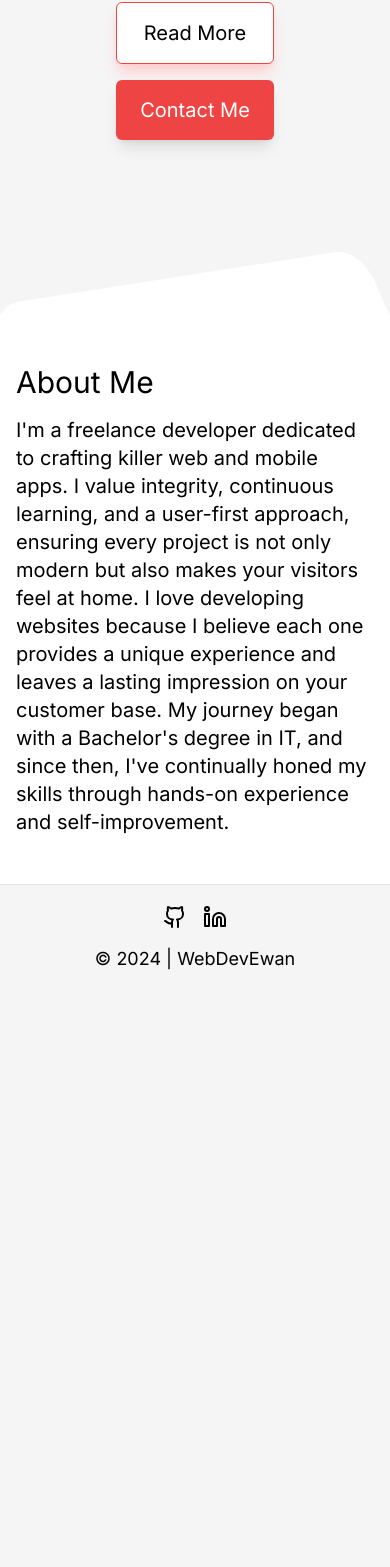
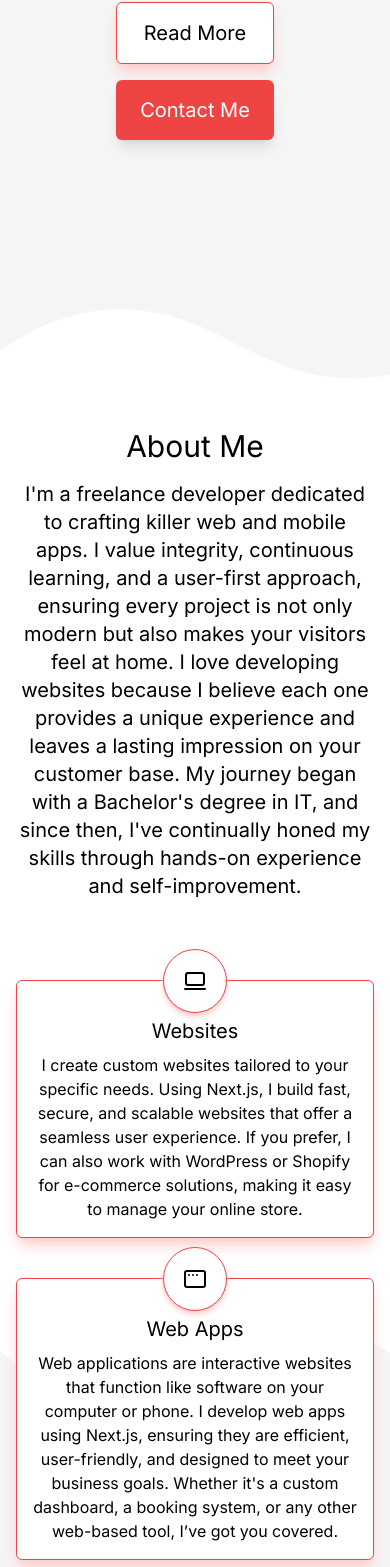
Before and after one commit to M1NDLE55/WebDevEwan, a Next.js app: page / in a window 390 px wide. Shown: the part 404-1971 px from the top of the page. Before the commit the page ends 1393 px from the top, so only its background shows below. Built offline with nearby package versions, Linux system fonts and the light colour scheme.

Commit message:
about & services

```diff
--- a/src/app/(default)/page.js
+++ b/src/app/(default)/page.js
@@ -8,7 +8,7 @@ export default function Home() {
     <main>
       <Hero />
       <About />
-      {/* <Services /> */}
+      <Services />
       {/* <Contact /> */}
     </main>
   );
--- a/src/app/components/home/About.jsx
+++ b/src/app/components/home/About.jsx
@@ -1,7 +1,7 @@
 export default function About() {
   return (
     <>
-      <svg
+      {/* <svg
         className="h-16 w-full"
         preserveAspectRatio="none"
         fill="none"
@@ -12,9 +12,26 @@ export default function About() {
           d="M-63.2985-69.37C-49.9434-63.68-38.324-54.582-29.6081-42.9899L0 0-720 0C-720 0-709.99-12.9202-690.075-16.4792L-105.5-75.5C-91.2745-77.1415-76.654-75.06-63.2985-69.37Z"
           fill="white"
         />
-      </svg>
-      <div id="about" className="center-div bg-white py-12">
-        <div className="w-full max-w-3xl px-4">
+      </svg> */}
+      <div className="w-full overflow-hidden">
+        <svg
+          className="h-32 w-[calc(175%)] rotate-180 scale-x-[-1]"
+          xmlns="http://www.w3.org/2000/svg"
+          viewBox="0 0 1200 120"
+          preserveAspectRatio="none"
+          fill="none"
+        >
+          <path
+            d="M321.39,56.44c58-10.79,114.16-30.13,172-41.86,82.39-16.72,168.19-17.73,250.45-.39C823.78,31,906.67,72,985.66,92.83c70.05,18.48,146.53,26.09,214.34,3V0H0V27.35A600.21,600.21,0,0,0,321.39,56.44Z"
+            fill="white"
+          ></path>
+        </svg>
+      </div>
+      <div
+        id="about"
+        className="center-div text-pretty bg-white py-12 text-center"
+      >
+        <div className="w-full max-w-4xl px-4">
           <h2 className="text-3xl sm:text-5xl">About Me</h2>
           <p className="mt-4 text-xl sm:text-2xl">
             I&apos;m a freelance developer dedicated to crafting killer web and
--- a/src/app/components/home/Hero.jsx
+++ b/src/app/components/home/Hero.jsx
@@ -21,7 +21,7 @@ export default function Hero() {
           Read More
         </Link>
         <Link
-          href="/quote"
+          href="/contact"
           className="w-fit rounded-md bg-red-500 p-4 px-6 py-4 text-center text-xl text-white shadow-lg transition-colors hover:bg-red-600 sm:h-full sm:text-2xl"
         >
           Contact Me
--- a/src/app/components/home/Services.jsx
+++ b/src/app/components/home/Services.jsx
@@ -1,72 +1,83 @@
 import Link from "next/link";
-import { LaptopMinimal, ShoppingCart, Globe, Zap } from "lucide-react";
+import { LaptopMinimal, AppWindowMac, Smartphone } from "lucide-react";
 
 export default function Services() {
   const services = [
     {
-      title: "Custom Website Development",
+      title: "Websites",
       content:
-        "From simple static websites to dynamic web applications with robust databases, I craft custom solutions to suit your unique needs.",
-      border: "border-[#fb5607]",
-      node: "bg-[#fb5607]",
-      text: "text-[#fb5607]",
-      href: "/quote?ref=dev",
+        "I create custom websites tailored to your specific needs. Using Next.js, I build fast, secure, and scalable websites that offer a seamless user experience. If you prefer, I can also work with WordPress or Shopify for e-commerce solutions, making it easy to manage your online store.",
+      // "From simple static websites to dynamic web applications with robust databases, I craft custom solutions to suit your unique needs.",
+      // border: "border-[#fb5607]",
+      // node: "bg-[#fb5607]",
+      // text: "text-[#fb5607]",
+      // href: "/quote?ref=dev",
       icon: <LaptopMinimal />,
     },
     {
-      title: "E-commerce Solutions",
+      title: "Web Apps",
       content:
-        "Dive into the world of e-commerce with confidence. I specialize in building secure, scalable, and feature-rich online stores that drive sales.",
-      border: "border-[#ff006e]",
-      node: "bg-[#ff006e]",
-      text: "text-[#ff006e]",
-      href: "/quote?ref=opt",
-      icon: <ShoppingCart />,
+        "Web applications are interactive websites that function like software on your computer or phone. I develop web apps using Next.js, ensuring they are efficient, user-friendly, and designed to meet your business goals. Whether it's a custom dashboard, a booking system, or any other web-based tool, I’ve got you covered.",
+      // "Dive into the world of e-commerce with confidence. I specialize in building secure, scalable, and feature-rich online stores that drive sales.",
+      // border: "border-[#ff006e]",
+      // node: "bg-[#ff006e]",
+      // text: "text-[#ff006e]",
+      // href: "/quote?ref=opt",
+      icon: <AppWindowMac />,
     },
     {
-      title: "Web Hosting and Domain Management",
+      title: "Mobile Apps",
       content:
-        "Leave the technicalities to me! I offer reliable management of your website and email hosting, coupled with seamless domain management.",
-      border: "border-[#8338ec]",
-      node: "bg-[#8338ec]",
-      text: "text-[#8338ec]",
-      href: "/quote?ref=con",
-      icon: <Globe />,
-    },
-    {
-      title: "SEO Optimization",
-      content:
-        "I follow rigid design principles that not only ensure a seamless experience across various devices but also focus heavily on SEO optimization for a higher ranking in search results.",
-      border: "border-[#3a86ff]",
-      node: "bg-[#3a86ff]",
-      text: "text-[#3a86ff]",
-      href: "/quote?ref=ecomm",
-      icon: <Zap />,
+        "Using Expo, I create mobile apps that work on both iOS and Android devices. These apps are designed to be intuitive and engaging, providing your users with a smooth and enjoyable experience. Whether you need an app for your business, an event, or a new product, I can help bring your vision to life.",
+      // "Leave the technicalities to me! I offer reliable management of your website and email hosting, coupled with seamless domain management.",
+      // border: "border-[#8338ec]",
+      // node: "bg-[#8338ec]",
+      // text: "text-[#8338ec]",
+      // href: "/quote?ref=con",
+      icon: <Smartphone />,
     },
   ];
 
   return (
-    <div id="services" className="center-div mt-14 flex-col px-4 sm:mt-20">
-      <h2 className="max-w-2xl text-balance text-center text-3xl sm:text-5xl">
-        What I Do
-      </h2>
-      <div className="mt-10 grid w-full max-w-4xl grid-cols-1 gap-10 md:grid-cols-2">
+    <div id="services" className="center-div relative">
+      <div className="absolute top-0 h-full w-full">
+        <div className="h-[calc(40%)] w-full bg-white"></div>
+        <div className="w-full overflow-hidden">
+          <svg
+            className="relative block h-32 w-[calc(150%)]"
+            xmlns="http://www.w3.org/2000/svg"
+            viewBox="0 0 1200 120"
+            preserveAspectRatio="none"
+            fill="white"
+          >
+            <path
+              d="M321.39,56.44c58-10.79,114.16-30.13,172-41.86,82.39-16.72,168.19-17.73,250.45-.39C823.78,31,906.67,72,985.66,92.83c70.05,18.48,146.53,26.09,214.34,3V0H0V27.35A600.21,600.21,0,0,0,321.39,56.44Z"
+              class="shape-fill"
+            ></path>
+          </svg>
+        </div>
+      </div>
+
+      {/* <div className="w-full max-w-4xl px-4"> */}
+      {/* <h2 className="text-3xl sm:text-5xl">What I Do</h2> */}
+      {/* <div className="mt-10 grid w-full grid-cols-1 gap-10 md:grid-cols-3"> */}
+      <div className="grid w-full max-w-6xl grid-cols-1 gap-10 px-4 pt-8 md:grid-cols-3">
         {services.map((service, i) => (
-          <Link
-            href={service.href}
+          <div
             key={i}
-            className={`relative flex flex-col rounded-md border bg-white p-4 text-center shadow-md ${service.border}`}
+            className={`relative flex flex-col rounded-md border border-red-500 bg-white p-4 text-center shadow-lg shadow-red-200`}
           >
             <div
-              className={`center-div absolute left-1/2 top-0 h-16 w-16 -translate-x-1/2 -translate-y-1/2 rounded-full border bg-white shadow-md ${service.border}`}
+              className={`center-div absolute left-1/2 top-0 h-16 w-16 -translate-x-1/2 -translate-y-1/2 rounded-full border border-red-500 bg-white shadow-md shadow-red-200`}
             >
               {service.icon}
             </div>
             <h3 className="mb-2 mt-5 text-xl sm:text-2xl">{service.title}</h3>
             <p className="sm:text-lg">{service.content}</p>
-          </Link>
+          </div>
         ))}
       </div>
+      {/* </div> */}
     </div>
   );
 }
```
